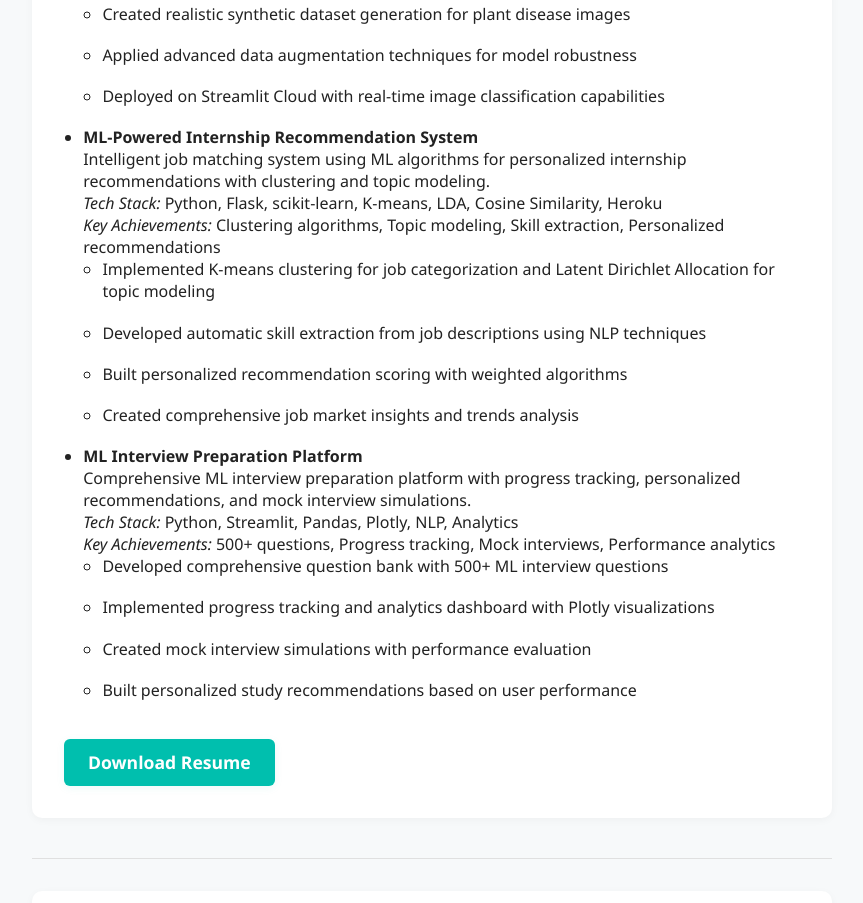
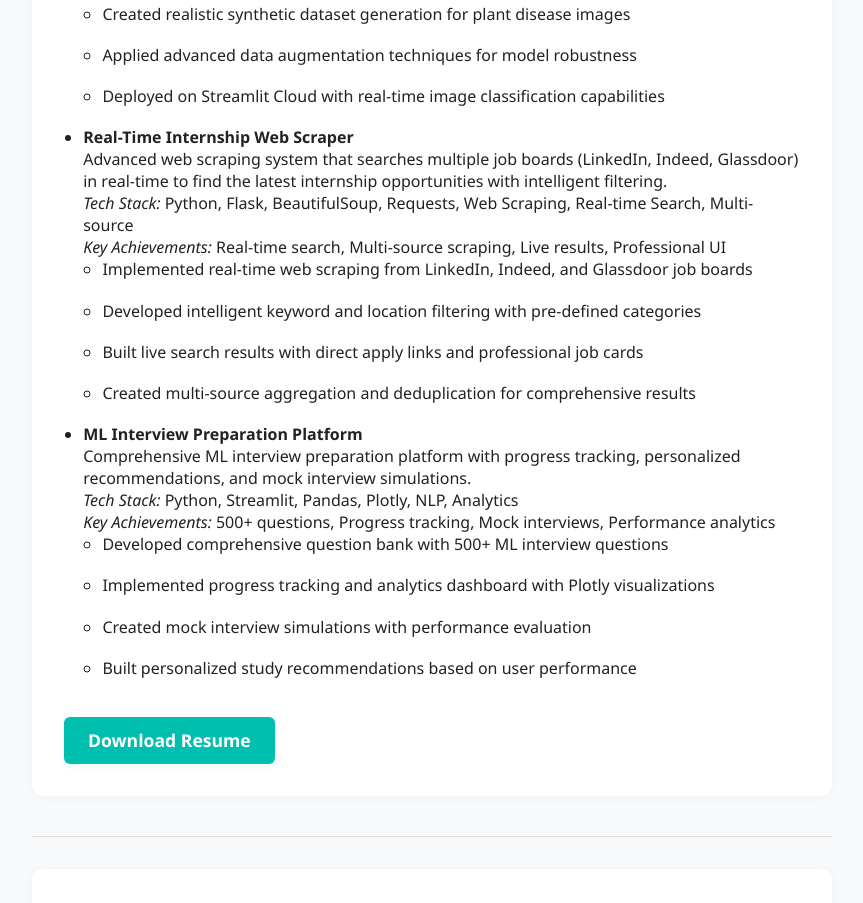
Before and after one commit to segnimekonnen7/segni-portfolio-, a React (Create React App) app: page / in a window 1280 px wide. Shown: the part 3060-3963 px from the top of the page, without its empty margins (208-1071 px from the left). Built offline with nearby package versions, Linux system fonts and the light colour scheme.

Commit message:
Remove old ML internship recommendation system and replace with real-time web scraper

```diff
--- a/src/Resume.js
+++ b/src/Resume.js
@@ -78,15 +78,15 @@ const Resume = () => (
         </ul>
       </li>
       <li>
-        <strong>ML-Powered Internship Recommendation System</strong><br />
-        Intelligent job matching system using ML algorithms for personalized internship recommendations with clustering and topic modeling.<br />
-        <em>Tech Stack:</em> Python, Flask, scikit-learn, K-means, LDA, Cosine Similarity, Heroku<br />
-        <em>Key Achievements:</em> Clustering algorithms, Topic modeling, Skill extraction, Personalized recommendations<br />
+        <strong>Real-Time Internship Web Scraper</strong><br />
+        Advanced web scraping system that searches multiple job boards (LinkedIn, Indeed, Glassdoor) in real-time to find the latest internship opportunities with intelligent filtering.<br />
+        <em>Tech Stack:</em> Python, Flask, BeautifulSoup, Requests, Web Scraping, Real-time Search, Multi-source<br />
+        <em>Key Achievements:</em> Real-time search, Multi-source scraping, Live results, Professional UI<br />
         <ul>
-          <li>Implemented K-means clustering for job categorization and Latent Dirichlet Allocation for topic modeling</li>
-          <li>Developed automatic skill extraction from job descriptions using NLP techniques</li>
-          <li>Built personalized recommendation scoring with weighted algorithms</li>
-          <li>Created comprehensive job market insights and trends analysis</li>
+          <li>Implemented real-time web scraping from LinkedIn, Indeed, and Glassdoor job boards</li>
+          <li>Developed intelligent keyword and location filtering with pre-defined categories</li>
+          <li>Built live search results with direct apply links and professional job cards</li>
+          <li>Created multi-source aggregation and deduplication for comprehensive results</li>
         </ul>
       </li>
       <li>
```
